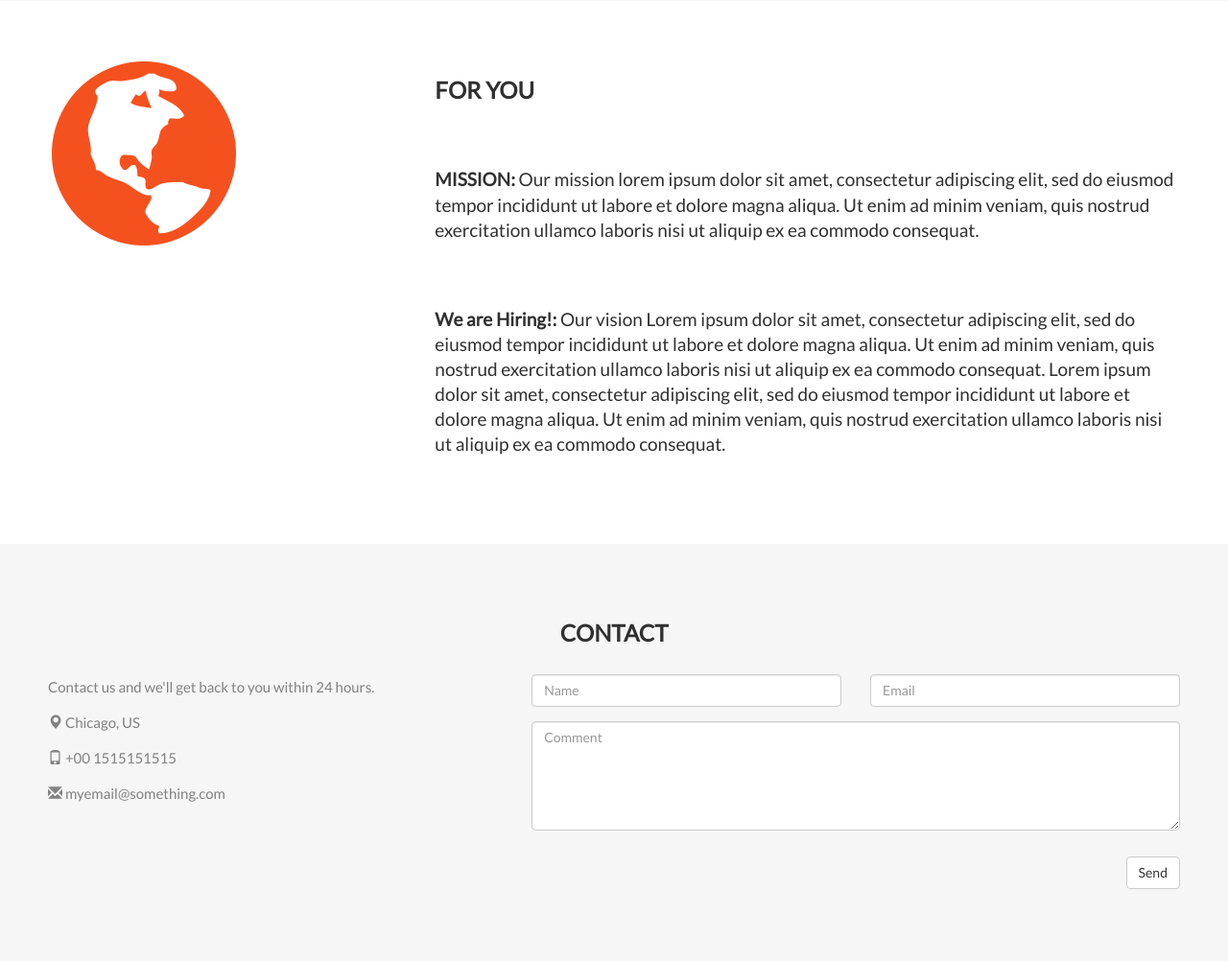
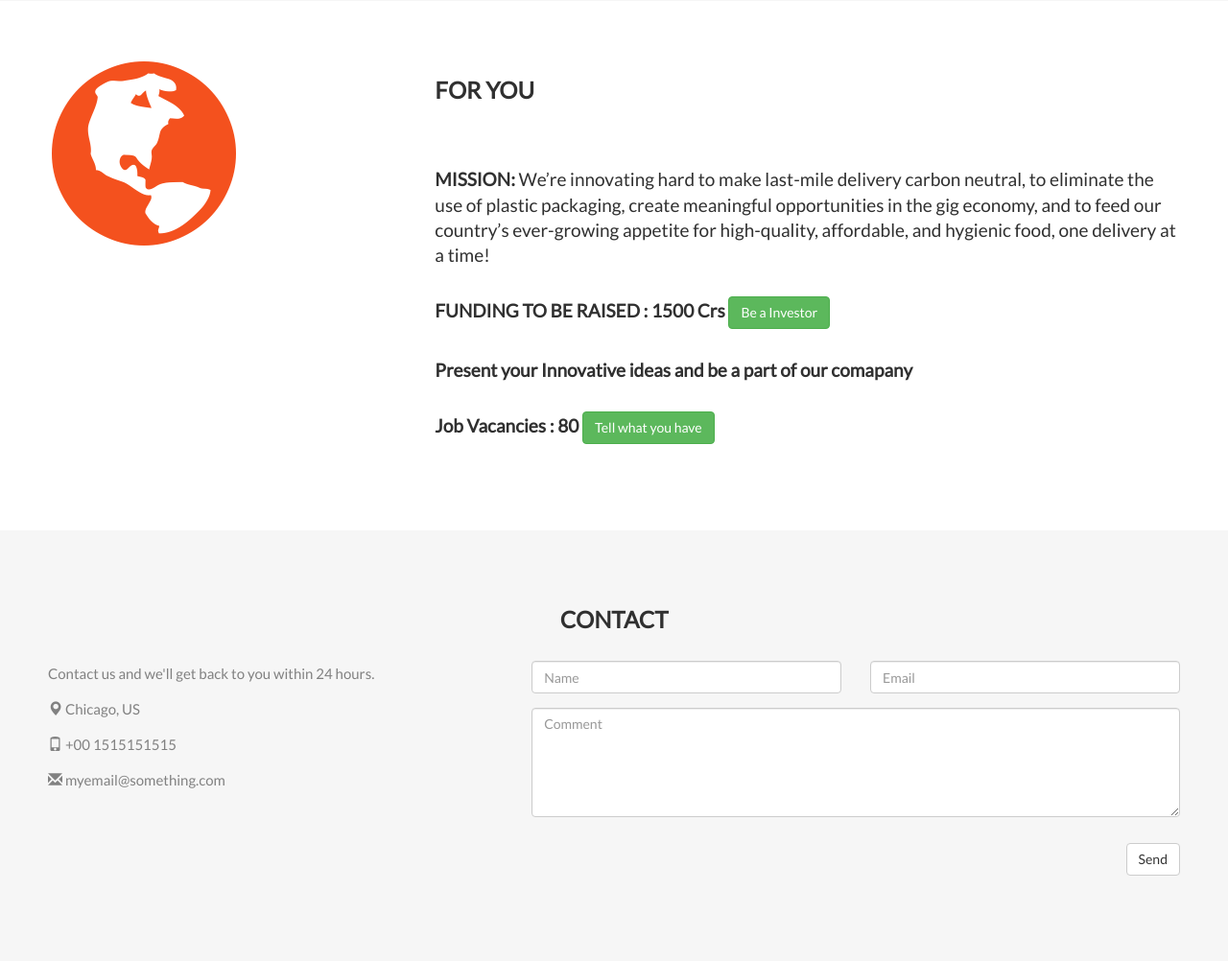
Before and after one commit to ManojKumar002/Code_Fury-Hackathon, a Django app: page /startup/1/ in a window 1280 px wide. Shown: the part 1468-2470 px from the top of the page at 96% size. After the commit the page ends 2381 px from the top, so only its background shows below. Run offline with Django 4.2, Linux system fonts and the light colour scheme; data comes from the database, SQL or seed files in the repository; some libraries are stand-ins or nearby versions.

Commit message:
added request form templet

```diff
--- a/riseup/templates/startup.html
+++ b/riseup/templates/startup.html
@@ -2,7 +2,7 @@
 <html lang="en">
 
 <head>
-    <title>Bootstrap Theme Company Page</title>
+    <title>Startup {{startup_object.name}}</title>
     <meta charset="utf-8">
     <meta name="viewport" content="width=device-width, initial-scale=1">
     <link rel="stylesheet" href="https://maxcdn.bootstrapcdn.com/bootstrap/3.4.1/css/bootstrap.min.css">
@@ -253,7 +253,7 @@
     </div>
 
 
-    <!-- Container (Services Section) -->
+    <!-- Container (Statistics Section) -->
     <div id="services" class="container-fluid bg-grey text-center">
         <h2>STATISTICS</h2>
         <h4>What we are</h4>
@@ -297,6 +297,7 @@
 
 
 
+    <!--FUNDING AND HIRING SECTION-->
     <div class="container-fluid ">
         <div class="row">
             <div class="col-sm-4">
@@ -304,19 +305,87 @@
             </div>
             <div class="col-sm-8">
                 <h2>FOR YOU</h2><br>
-                <h4><strong>MISSION:</strong> Our mission lorem ipsum dolor sit amet, consectetur adipiscing elit, sed
-                    do eiusmod tempor incididunt ut labore et dolore magna aliqua. Ut enim ad minim veniam, quis nostrud
-                    exercitation ullamco laboris nisi ut aliquip ex ea commodo consequat.</h4><br>
-                    <h4><strong>We are Hiring!:</strong> Our vision Lorem ipsum dolor sit amet, consectetur adipiscing elit, sed do
-                    eiusmod tempor incididunt ut labore et dolore magna aliqua. Ut enim ad minim veniam, quis nostrud
-                    exercitation ullamco laboris nisi ut aliquip ex ea commodo consequat.
-                    Lorem ipsum dolor sit amet, consectetur adipiscing elit, sed do eiusmod tempor incididunt ut labore
-                    et dolore magna aliqua. Ut enim ad minim veniam, quis nostrud exercitation ullamco laboris nisi ut
-                    aliquip ex ea commodo consequat.</p>
+                <h4><strong>MISSION:</strong> {{startup_object.company_mission}}</h4>
+                <h4><strong>FUNDING TO BE RAISED : {{startup_object.fund_to_be_raised}} Crs </strong>
+                    <button type="button" class="btn btn-success m-2 mb-2 " data-toggle="modal"
+                        data-target="#investor">
+                        Be a Investor
+                    </button>
+                </h4>
+                <h4><strong>Present your Innovative ideas and be a part of our comapany</strong> </p>
+                    <h4><strong>Job Vacancies : {{startup_object.job_vacancy}}</strong>
+                        <button type="button" class="btn btn-success m-2 mb-2 " data-toggle="modal"
+                            data-target="#student">
+                            Tell what you have
+                        </button> </p>
+
             </div>
         </div>
     </div>
 
+    <!--Be a Investor Modal-->
+    <div class="modal fade" id="investor" tabindex="-1" aria-labelledby="loginModal" aria-hidden="true">
+        <div class="modal-dialog">
+            <div class="modal-content">
+                <div class="modal-header">
+                    <h5 class="modal-title" id="loginModalTitle">Investor Form</h5>
+                    <button type="button" class="close" data-dismiss="modal" aria-label="Close">
+                        <span aria-hidden="true">&times;</span>
+                    </button>
+                </div>
+                <div class="modal-body">
+                    <form action="/login/" method="post">{% csrf_token %}
+                        <input type="hidden" name="user_type" value="3">
+                        <input type="hidden" name="request_type" value="3">
+                        <div class="form-group">
+                            <label for="pass">Tell your views</label>
+                            <textarea name="description" id="description" cols="68" rows="5"></textarea>
+                        </div>
+                        <div class="form-group">
+                            <label for="pass">Enter a link for reference</label>
+                            <input type="text" class="form-control" id="specific_link" name="specific_link"
+                                placeholder="Enter a link ">
+                        </div>
+                        <input type="hidden" name="status" id="status" value="0">
+                        <button type="submit" class="btn btn-primary">Submit</button>
+                    </form>
+                </div>
+                <div class="modal-footer"></div>
+            </div>
+        </div>
+    </div>
+
+    <!--Tell what you have Modal-->
+    <div class="modal fade" id="student" tabindex="-1" aria-labelledby="loginModal" aria-hidden="true">
+        <div class="modal-dialog">
+            <div class="modal-content">
+                <div class="modal-header">
+                    <h5 class="modal-title" id="loginModalTitle">Login Here</h5>
+                    <button type="button" class="close" data-dismiss="modal" aria-label="Close">
+                        <span aria-hidden="true">&times;</span>
+                    </button>
+                </div>
+                <div class="modal-body">
+                    <form action="/login/" method="post">{% csrf_token %}
+                        <input type="hidden" name="user_type" value="1">
+                        <input type="hidden" name="request_type" value="1">
+                        <div class="form-group">
+                            <label for="pass">Tell about yourself</label>
+                            <textarea name="description" id="description" cols="68" rows="5"></textarea>
+                        </div>
+                        <div class="form-group">
+                            <label for="pass">Enter a link to get your ides or resume</label>
+                            <input type="text" class="form-control" id="specific_link" name="specific_link"
+                                placeholder="Enter a link ">
+                        </div>
+                        <input type="hidden" name="status" id="status" value="0">
+                        <button type="submit" class="btn btn-primary">Submit</button>
+                    </form>
+                </div>
+                <div class="modal-footer"></div>
+            </div>
+        </div>
+    </div>
 
 
     <!-- Container (Contact Section) -->
```
